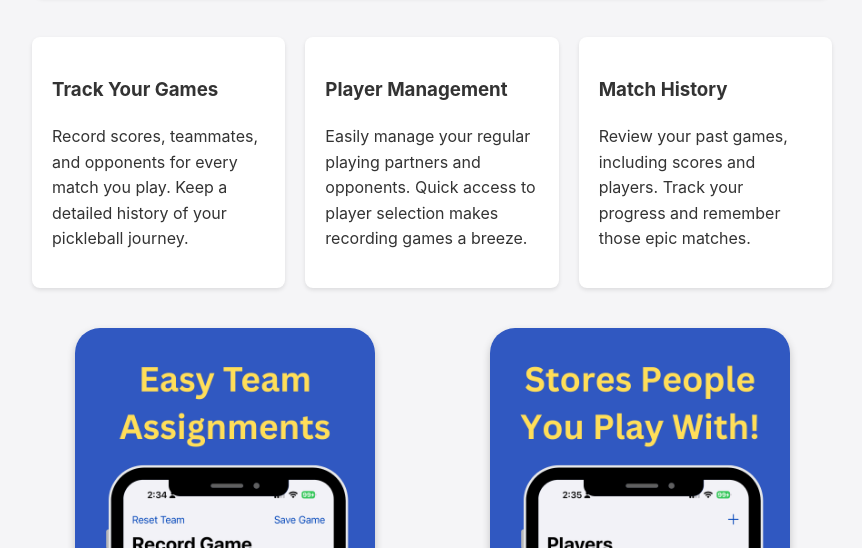
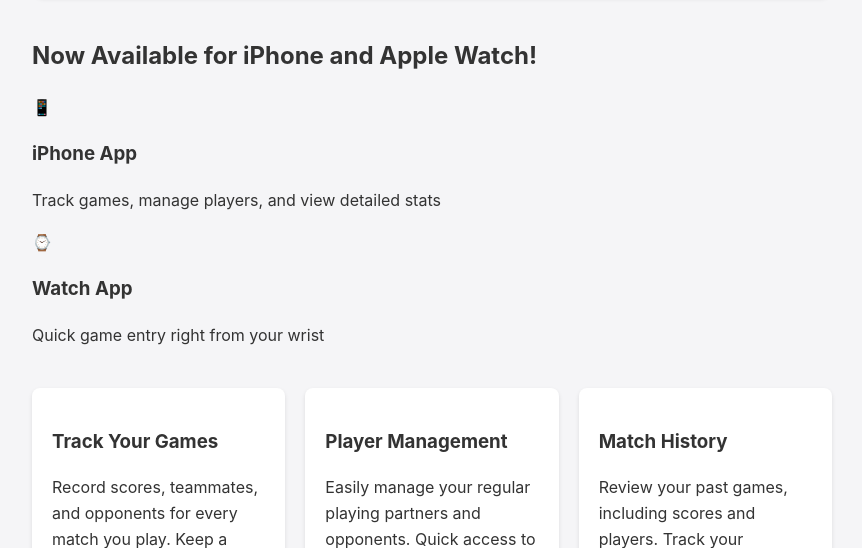
Before and after one commit to Starman965/pickleball, a plain HTML site: page index.html in a window 1280 px wide. Shown: the part 821-1369 px from the top of the page, without its empty margins (208-1070 px from the left). Drawn offline with Linux system fonts and the light colour scheme.

Commit message:
Update index.html

```diff
--- a/index.html
+++ b/index.html
@@ -140,7 +140,21 @@
                      class="app-store-badge">
             </a>
         </section>
-
+<div class="feature-section">
+        <h2>Now Available for iPhone and Apple Watch!</h2>
+        <div class="device-section">
+            <div class="device-item">
+                <div class="device-icon">📱</div>
+                <h3>iPhone App</h3>
+                <p>Track games, manage players, and view detailed stats</p>
+            </div>
+            <div class="device-item">
+                <div class="device-icon">⌚️</div>
+                <h3>Watch App</h3>
+                <p>Quick game entry right from your wrist</p>
+            </div>
+        </div>
+    </div>
         <div class="features">
             <div class="feature-card">
                 <h3>Track Your Games</h3>
```
